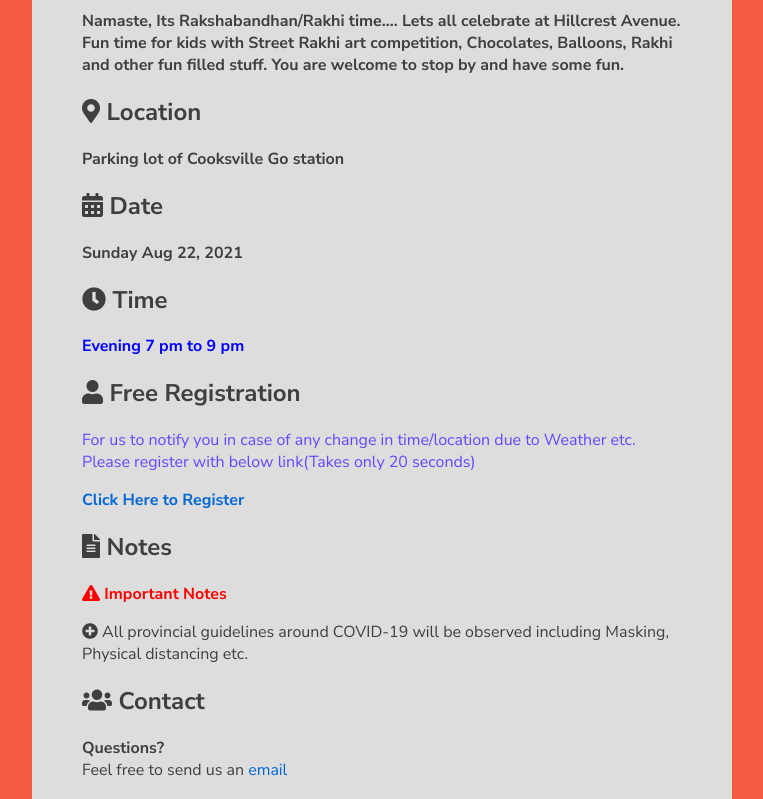
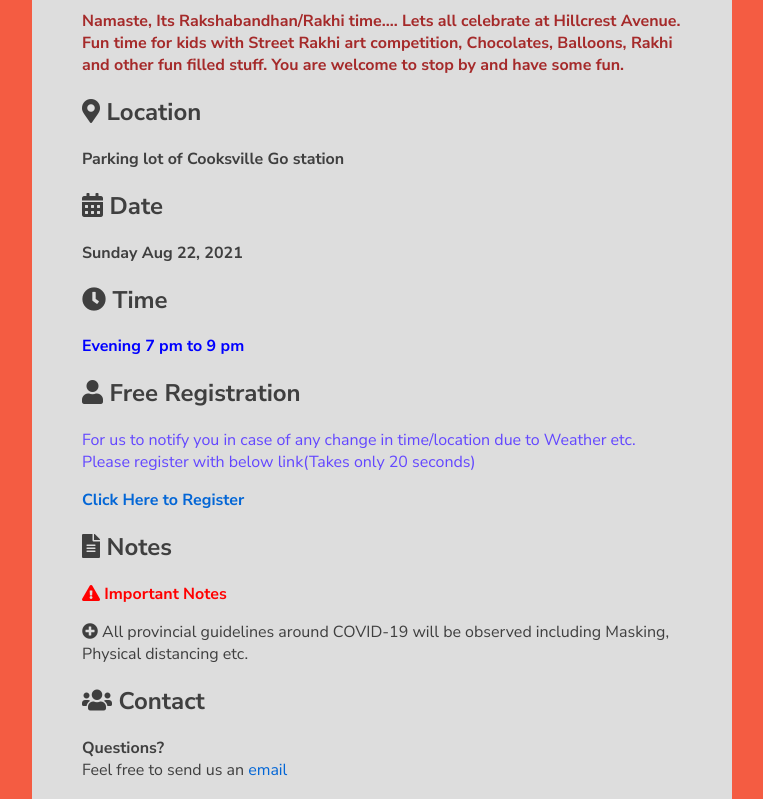
Before and after one commit to ranjithp361/gurupooja, a plain HTML site: page index.html in a window 1280 px wide. Shown: the part 167-966 px from the top of the page, without its empty margins (258-1021 px from the left). Drawn offline with Linux system fonts and the light colour scheme.

Commit message:
Update index.html

```diff
--- a/index.html
+++ b/index.html
@@ -27,7 +27,7 @@
             <h1>Rakshabandhan Utsav 2021 - Hillcrest Avenue</h1>
         </div>
         <hr>
-        <p class="subtext"> <b>Namaste, Its Rakshabandhan/Rakhi time.... Lets all celebrate at Hillcrest Avenue. Fun time for kids with Street Rakhi art competition, Chocolates, Balloons, Rakhi and other fun filled stuff. You are welcome to stop by and have some fun.</b></p>
+        <p class="subtext" style="color: brown;"> <b> Namaste, Its Rakshabandhan/Rakhi time.... Lets all celebrate at Hillcrest Avenue. Fun time for kids with Street Rakhi art competition, Chocolates, Balloons, Rakhi and other fun filled stuff. You are welcome to stop by and have some fun.</b></p>
 
         <h2><i class="fas fa-map-marker-alt"></i> Location</h2>
         <p><b> Parking lot of Cooksville Go station</p><p style="color:blue" style="font-size:50px"> </b></p>
```
